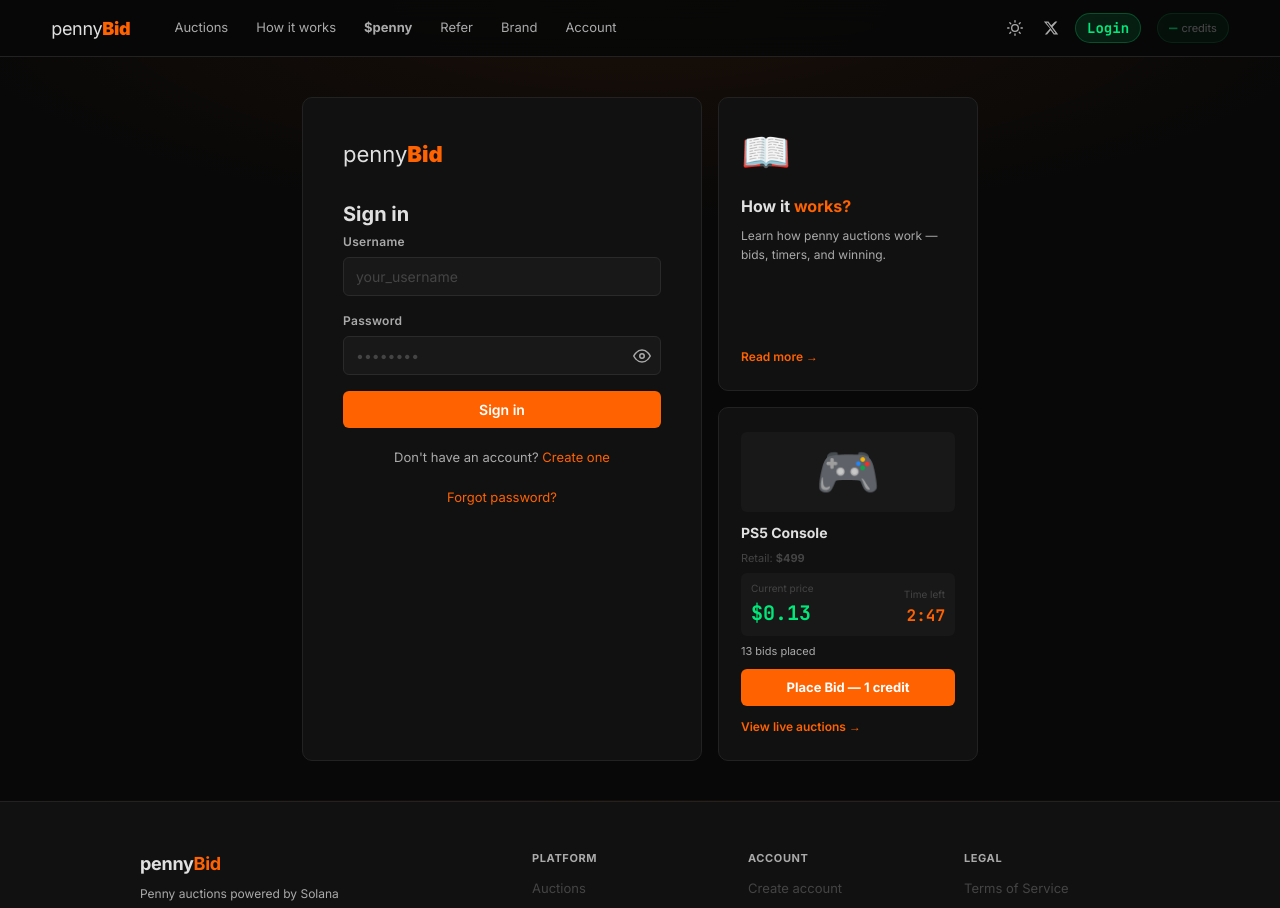
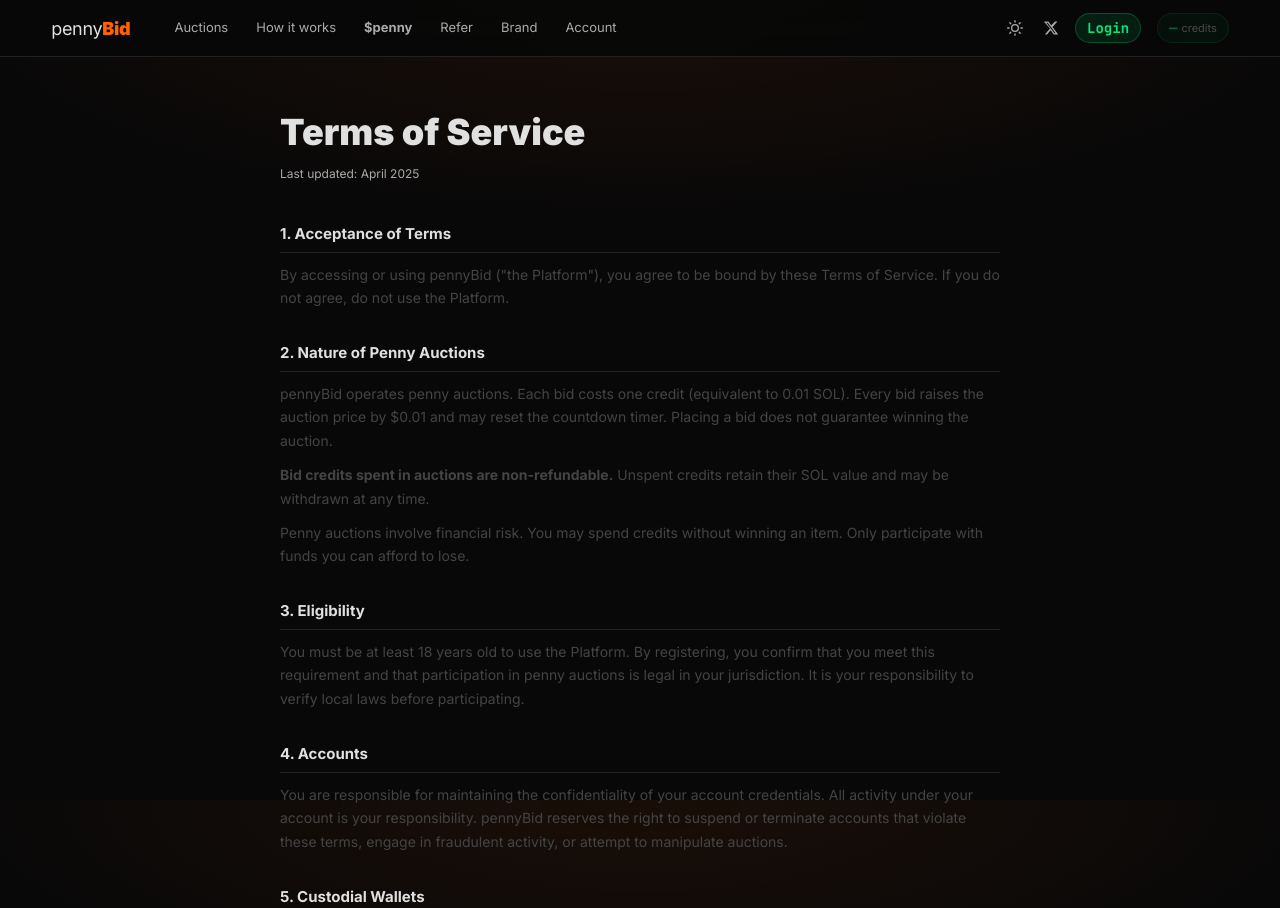
Before and after one commit to caaconwinner/solbid, a React (Vite) app: page /terms in a window 1280 px wide. Before the commit this address led to /. Shown: the top 908 px of the page. Built offline with nearby package versions, Linux system fonts and the light colour scheme.

Commit message:
Add Terms of Service and Privacy Policy pages

```diff
--- a/src/App.tsx
+++ b/src/App.tsx
@@ -15,6 +15,8 @@ import { PennyTokenPage }      from './pages/PennyTokenPage';
 import { BrandPage }           from './pages/BrandPage';
 import { ReferPage }           from './pages/ReferPage';
 import { PublicAuctionsPage }  from './pages/PublicAuctionsPage';
+import { TermsPage }           from './pages/TermsPage';
+import { PrivacyPage }         from './pages/PrivacyPage';
 import { FloatingParticles }   from './components/FloatingParticles';
 import { Footer }              from './components/Footer';
 import { ReactNode }           from 'react';
@@ -49,6 +51,8 @@ function AppRoutes() {
         <Route path="/brand"           element={<BrandPage />} />
         <Route path="/refer"           element={<ReferPage />} />
         <Route path="/admin"           element={<AdminPage />} />
+        <Route path="/terms"           element={<TermsPage />} />
+        <Route path="/privacy"         element={<PrivacyPage />} />
         <Route path="*"                element={<Navigate to="/" replace />} />
       </Routes>
       <Footer />
--- a/src/index.css
+++ b/src/index.css
@@ -2798,6 +2798,53 @@ a:hover { text-decoration: underline; }
 .referral-stat-label { font-size: 11px; color: var(--muted); margin-top: 3px; }
 .referral-stat-divider { width: 1px; align-self: stretch; background: var(--border); }
 
+/* ─── Legal pages (Terms / Privacy) ─────────────────────────── */
+.legal-page {
+  padding: 48px 24px 80px;
+}
+
+.legal-container {
+  max-width: 720px;
+  margin: 0 auto;
+}
+
+.legal-title {
+  font-size: clamp(24px, 3vw, 36px);
+  font-weight: 800;
+  color: var(--text);
+  margin-bottom: 6px;
+}
+
+.legal-updated {
+  font-size: 12px;
+  color: var(--text-muted);
+  margin-bottom: 40px;
+}
+
+.legal-section {
+  margin-bottom: 32px;
+}
+
+.legal-section h2 {
+  font-size: 15px;
+  font-weight: 700;
+  color: var(--text);
+  margin-bottom: 10px;
+  padding-bottom: 6px;
+  border-bottom: 1px solid var(--border);
+}
+
+.legal-section p {
+  font-size: 14px;
+  color: var(--text-dim);
+  line-height: 1.7;
+  margin-bottom: 10px;
+}
+
+.legal-section p:last-child { margin-bottom: 0; }
+
+.legal-section a { color: var(--orange); }
+
 /* ─── Footer ─────────────────────────────────────────────────── */
 .footer {
   margin-top: auto;
--- /dev/null
+++ b/src/pages/PrivacyPage.tsx
@@ -0,0 +1,63 @@
+export function PrivacyPage() {
+  return (
+    <div className="legal-page">
+      <div className="legal-container">
+        <h1 className="legal-title">Privacy Policy</h1>
+        <p className="legal-updated">Last updated: April 2025</p>
+
+        <section className="legal-section">
+          <h2>1. Information We Collect</h2>
+          <p>When you register, we collect your username, email address, and a hashed password. We do not collect your real name, phone number, or payment card details.</p>
+          <p>We also record auction activity (bids placed, auctions won), credit balances, deposit and withdrawal history, and referral relationships.</p>
+          <p>Your Solana deposit address is generated automatically and stored alongside an AES-256-GCM encrypted private key. The encryption key never leaves our server.</p>
+        </section>
+
+        <section className="legal-section">
+          <h2>2. How We Use Your Information</h2>
+          <p>We use your information to: operate your account and process bids; detect deposits and process withdrawals; send transactional emails (deposit confirmations, password resets, win notifications); prevent fraud and enforce our Terms of Service; and improve the Platform.</p>
+          <p>We do not sell your personal data to third parties.</p>
+        </section>
+
+        <section className="legal-section">
+          <h2>3. Email Communications</h2>
+          <p>We send transactional emails only — deposit confirmations, password resets, and win notifications. We do not send marketing emails without your consent. Email delivery is handled by Resend (resend.com).</p>
+        </section>
+
+        <section className="legal-section">
+          <h2>4. Blockchain Data</h2>
+          <p>Solana is a public blockchain. Deposit addresses and on-chain transactions are publicly visible. We do not control what third parties can observe on-chain.</p>
+        </section>
+
+        <section className="legal-section">
+          <h2>5. Data Retention</h2>
+          <p>We retain your account data for as long as your account is active. If you request account deletion, we will remove your personal data within 30 days, subject to legal obligations to retain transaction records.</p>
+        </section>
+
+        <section className="legal-section">
+          <h2>6. Security</h2>
+          <p>Private keys are encrypted with AES-256-GCM using a server-side master key. Passwords are hashed and never stored in plaintext. We use HTTPS for all communications. No security measure is perfect — use a unique password for your pennyBid account.</p>
+        </section>
+
+        <section className="legal-section">
+          <h2>7. Cookies and Local Storage</h2>
+          <p>We use browser localStorage to store your session token and UI preferences (e.g. dark/light theme). We do not use third-party tracking cookies or analytics services.</p>
+        </section>
+
+        <section className="legal-section">
+          <h2>8. Your Rights</h2>
+          <p>You may request a copy of your personal data, correction of inaccurate data, or deletion of your account at any time by contacting us. We will respond within 30 days.</p>
+        </section>
+
+        <section className="legal-section">
+          <h2>9. Changes to This Policy</h2>
+          <p>We may update this policy as the Platform evolves. Material changes will be communicated via email to registered users.</p>
+        </section>
+
+        <section className="legal-section">
+          <h2>10. Contact</h2>
+          <p>Privacy questions or data requests: <a href="mailto:support@penny.bid">support@penny.bid</a>.</p>
+        </section>
+      </div>
+    </div>
+  );
+}
--- /dev/null
+++ b/src/pages/TermsPage.tsx
@@ -0,0 +1,69 @@
+export function TermsPage() {
+  return (
+    <div className="legal-page">
+      <div className="legal-container">
+        <h1 className="legal-title">Terms of Service</h1>
+        <p className="legal-updated">Last updated: April 2025</p>
+
+        <section className="legal-section">
+          <h2>1. Acceptance of Terms</h2>
+          <p>By accessing or using pennyBid ("the Platform"), you agree to be bound by these Terms of Service. If you do not agree, do not use the Platform.</p>
+        </section>
+
+        <section className="legal-section">
+          <h2>2. Nature of Penny Auctions</h2>
+          <p>pennyBid operates penny auctions. Each bid costs one credit (equivalent to 0.01 SOL). Every bid raises the auction price by $0.01 and may reset the countdown timer. Placing a bid does not guarantee winning the auction.</p>
+          <p><strong>Bid credits spent in auctions are non-refundable.</strong> Unspent credits retain their SOL value and may be withdrawn at any time.</p>
+          <p>Penny auctions involve financial risk. You may spend credits without winning an item. Only participate with funds you can afford to lose.</p>
+        </section>
+
+        <section className="legal-section">
+          <h2>3. Eligibility</h2>
+          <p>You must be at least 18 years old to use the Platform. By registering, you confirm that you meet this requirement and that participation in penny auctions is legal in your jurisdiction. It is your responsibility to verify local laws before participating.</p>
+        </section>
+
+        <section className="legal-section">
+          <h2>4. Accounts</h2>
+          <p>You are responsible for maintaining the confidentiality of your account credentials. All activity under your account is your responsibility. pennyBid reserves the right to suspend or terminate accounts that violate these terms, engage in fraudulent activity, or attempt to manipulate auctions.</p>
+        </section>
+
+        <section className="legal-section">
+          <h2>5. Custodial Wallets</h2>
+          <p>pennyBid generates a Solana wallet on your behalf ("custodial wallet") to facilitate deposits and withdrawals. Your private key is encrypted and stored securely. pennyBid does not share or misuse your key. You may withdraw your SOL balance at any time, subject to network fees.</p>
+          <p>pennyBid is not a bank or financial institution. Deposited funds are not insured.</p>
+        </section>
+
+        <section className="legal-section">
+          <h2>6. Cashback Raffle</h2>
+          <p>At the end of every auction, one randomly selected bidder wins bonus credits equal to their bid count. The draw uses a provably fair system — the random seed is committed (via SHA-256 hash) before the auction begins and revealed after the draw. Results are independently verifiable.</p>
+          <p>Bonus credits awarded through the raffle are non-refundable and can only be used for bidding.</p>
+        </section>
+
+        <section className="legal-section">
+          <h2>7. $penny Token</h2>
+          <p>$penny is a Solana SPL token. It is not a security, investment product, or financial instrument. Holding $penny does not entitle you to any ownership stake in pennyBid. Token value may go to zero. Do not purchase $penny with funds you cannot afford to lose.</p>
+        </section>
+
+        <section className="legal-section">
+          <h2>8. Prohibited Conduct</h2>
+          <p>You may not: use bots or automated scripts to place bids; collude with other users to manipulate auction outcomes; attempt to exploit platform bugs; use the Platform for money laundering or other illegal activity; create multiple accounts to abuse referral or bonus systems.</p>
+        </section>
+
+        <section className="legal-section">
+          <h2>9. Limitation of Liability</h2>
+          <p>pennyBid is provided "as is". We are not liable for any losses arising from auction outcomes, network outages, Solana blockchain issues, smart contract failures, or any other cause. Your use of the Platform is at your own risk.</p>
+        </section>
+
+        <section className="legal-section">
+          <h2>10. Changes to Terms</h2>
+          <p>We may update these terms at any time. Continued use of the Platform after changes constitutes acceptance of the updated terms.</p>
+        </section>
+
+        <section className="legal-section">
+          <h2>11. Contact</h2>
+          <p>For questions about these terms, contact us at <a href="mailto:support@penny.bid">support@penny.bid</a>.</p>
+        </section>
+      </div>
+    </div>
+  );
+}
```
